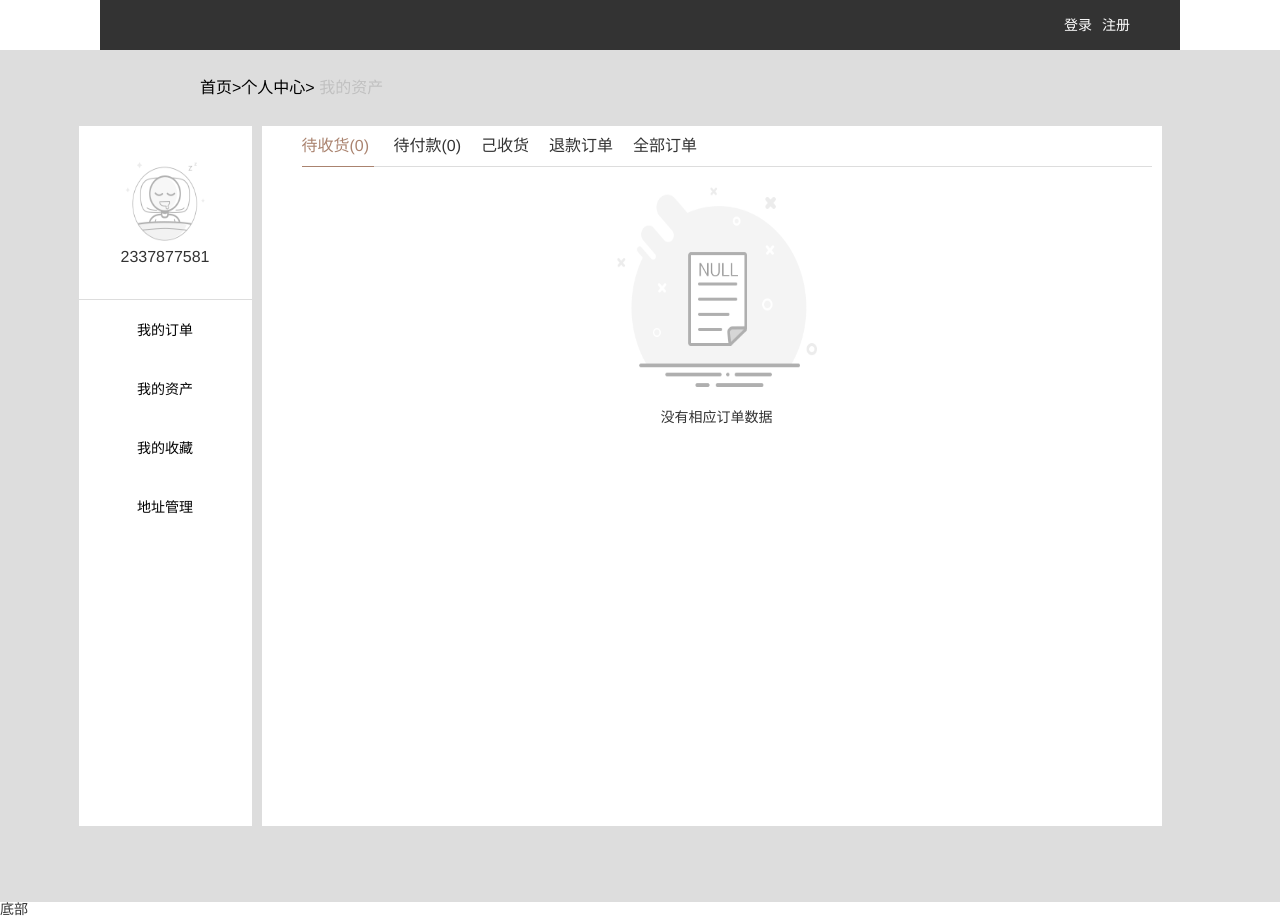
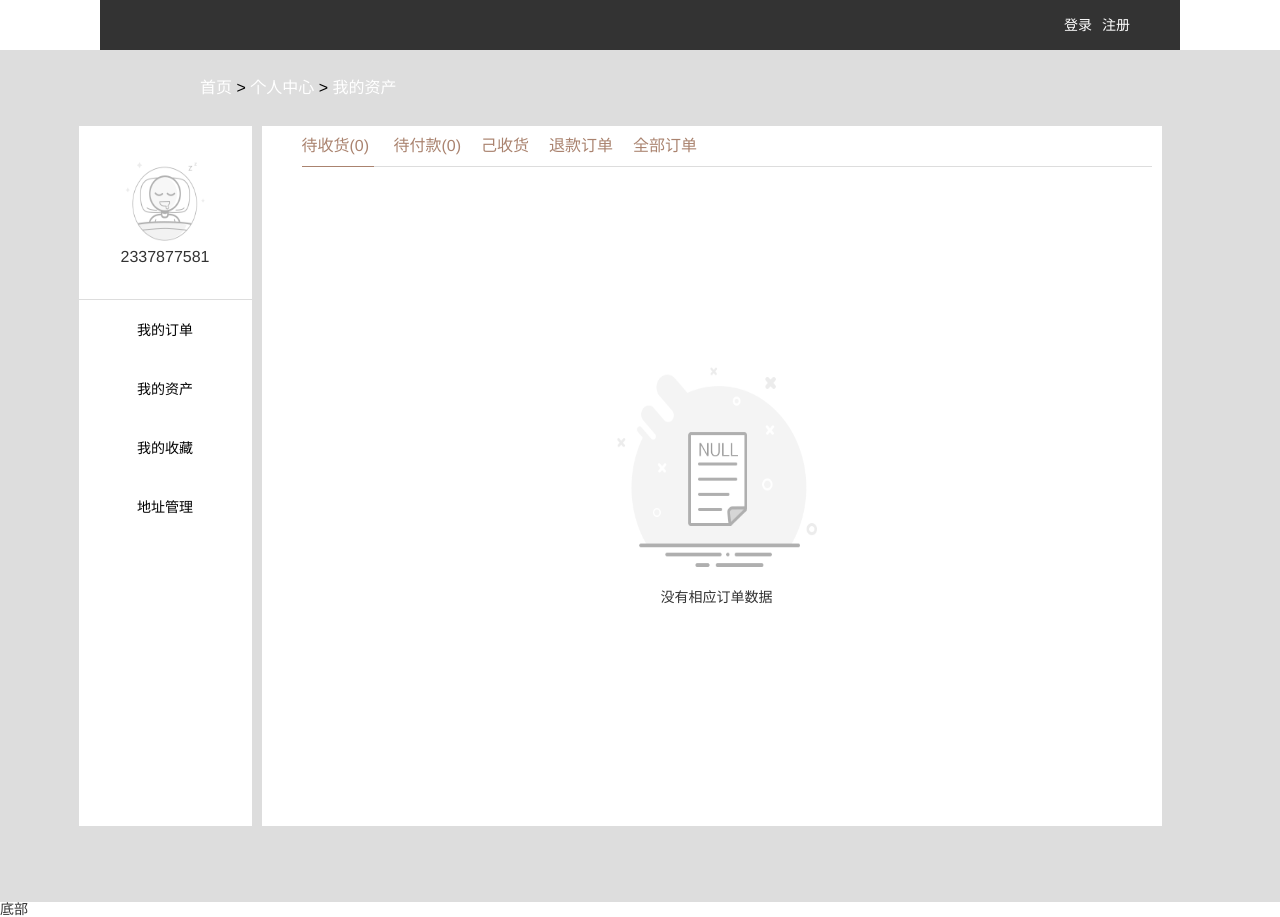
Before and after one commit to lhvision/xiaomi-has-products, a Vue app: page /personal/order in a window 1280 px wide. Built offline with nearby package versions, Linux system fonts and the light colour scheme.

Commit message:
个人中心组件拆分

```diff
--- /dev/null
+++ b/src/pages/Personal/Order/NoPaid/NoPaid.vue
@@ -0,0 +1,12 @@
+<template>
+  <div>
+    未付款
+  </div>
+</template>
+<script>
+export default {
+  name:'NoPaid'
+}
+</script>
+<style lang="stylus" rel="stylesheet/stylus">
+</style>
--- a/src/pages/Personal/Order/Order.vue
+++ b/src/pages/Personal/Order/Order.vue
@@ -2,18 +2,56 @@
   <div class="right">
     <div class="nav">
       <div class="nav-left">
-        <p class="goods">待收货(0)</p>
-        <p>待付款(0)</p>
-        <p>己收货</p>
-        <p>退款订单</p>
-        <p>全部订单</p>
+        <a
+          href="javascript:;"
+          class="goods"
+          :class="{on:$route.path==='/test'}"
+          @click="goto('/personal/order/test')"
+        >
+          <p class="goods">待收货(0)</p>
+        </a>
+        <a
+          href="javascript:;"
+          class="goods"
+          :class="{on:$route.path==='/paid'}"
+          @click="goto('/personal/order/paid')"
+        >
+          <p>待付款(0)</p>
+        </a>
+         <a
+          href="javascript:;"
+          class="goods"
+          :class="{on:$route.path==='/no-paid'}"
+          @click="goto('/personal/order/no-paid')"
+        >
+          <p>己收货</p>
+        </a>
+         <a
+          href="javascript:;"
+          class="goods"
+          :class="{on:$route.path==='/Refund'}"
+          @click="goto('/personal/order/Refund')"
+        >
+          <p>退款订单</p>
+        </a>
+           <a
+          href="javascript:;"
+          class="goods"
+          :class="{on:$route.path==='/Total'}"
+          @click="goto('/personal/order/Total')"
+        >
+          <p>全部订单</p>
+        </a>
       </div>
       <div class="navbar-right">
         <p>
-          <i><img src="../images/cl-icon.svg" alt=""/></i>回收站
+          <i>
+            <img src="../images/cl-icon.svg" alt />
+          </i>回收站
         </p>
       </div>
     </div>
+     <router-view />
     <div class="chart">
       <img src="../images/no-order.png" />
       <p>没有相应订单数据</p>
@@ -22,8 +60,15 @@
 </template>
 <script>
 export default {
-  name: "Order"
-};
+  name: 'Order',
+  methods: {
+    goto (path) {
+      if (this.$router.path !== path) {
+        this.$router.replace(path)
+      }
+    }
+  }
+}
 </script>
 <style lang="stylus" rel="stylesheet/stylus">
 .right
--- /dev/null
+++ b/src/pages/Personal/Order/Paid/Paid.vue
@@ -0,0 +1,12 @@
+<template>
+  <div>
+    付款
+  </div>
+</template>
+<script>
+export default {
+  name: 'Paid'
+}
+</script>
+<style lang="stylus" rel="stylesheet/stylus">
+</style>
--- /dev/null
+++ b/src/pages/Personal/Order/Refund/Refund.vue
@@ -0,0 +1,12 @@
+<template>
+  <div>
+    退款订单
+  </div>
+</template>
+<script>
+export default {
+  name:'Refund'
+}
+</script>
+<style lang="stylus" rel="stylesheet/stylus">
+</style>
--- /dev/null
+++ b/src/pages/Personal/Order/Total/Total.vue
@@ -0,0 +1,12 @@
+<template>
+  <div>
+    全部订单
+  </div>
+</template>
+<script>
+export default {
+  name:'Total'
+}
+</script>
+<style lang="stylus" rel="stylesheet/stylus">
+</style>
--- /dev/null
+++ b/src/pages/Personal/Order/test/test.vue
@@ -0,0 +1,25 @@
+<template>
+  <div class="chart">
+      <img src="../../images/no-collection.png" />
+      <p>没有相应订单数据</p>
+    </div>
+</template>
+<script>
+export default {
+}
+</script>
+<style lang="stylus" rel="stylesheet/stylus">
+.chart
+    margin-top 180px
+    width 810px
+    height 300px
+    margin-left 50px
+    line-height 60px
+    align-content center
+    overflow hidden
+    text-align center
+    img
+      width 200px
+      height 200px
+
+</style>
--- a/src/pages/Personal/Personal.vue
+++ b/src/pages/Personal/Personal.vue
@@ -3,8 +3,11 @@
     <div class="con">
       <div class="header">
         <p>
-          首页>个人中心>
-          <span>我的资产</span>
+          <router-link to="/home">首页</router-link>
+          >
+          <router-link to="/personal">个人中心</router-link>
+          >
+          <router-link to="/personal/assets">我的资产</router-link>
         </p>
       </div>
       <div class="content">
```
Also changed, not shown: src/router/routes.js (+29 -1 lines).
